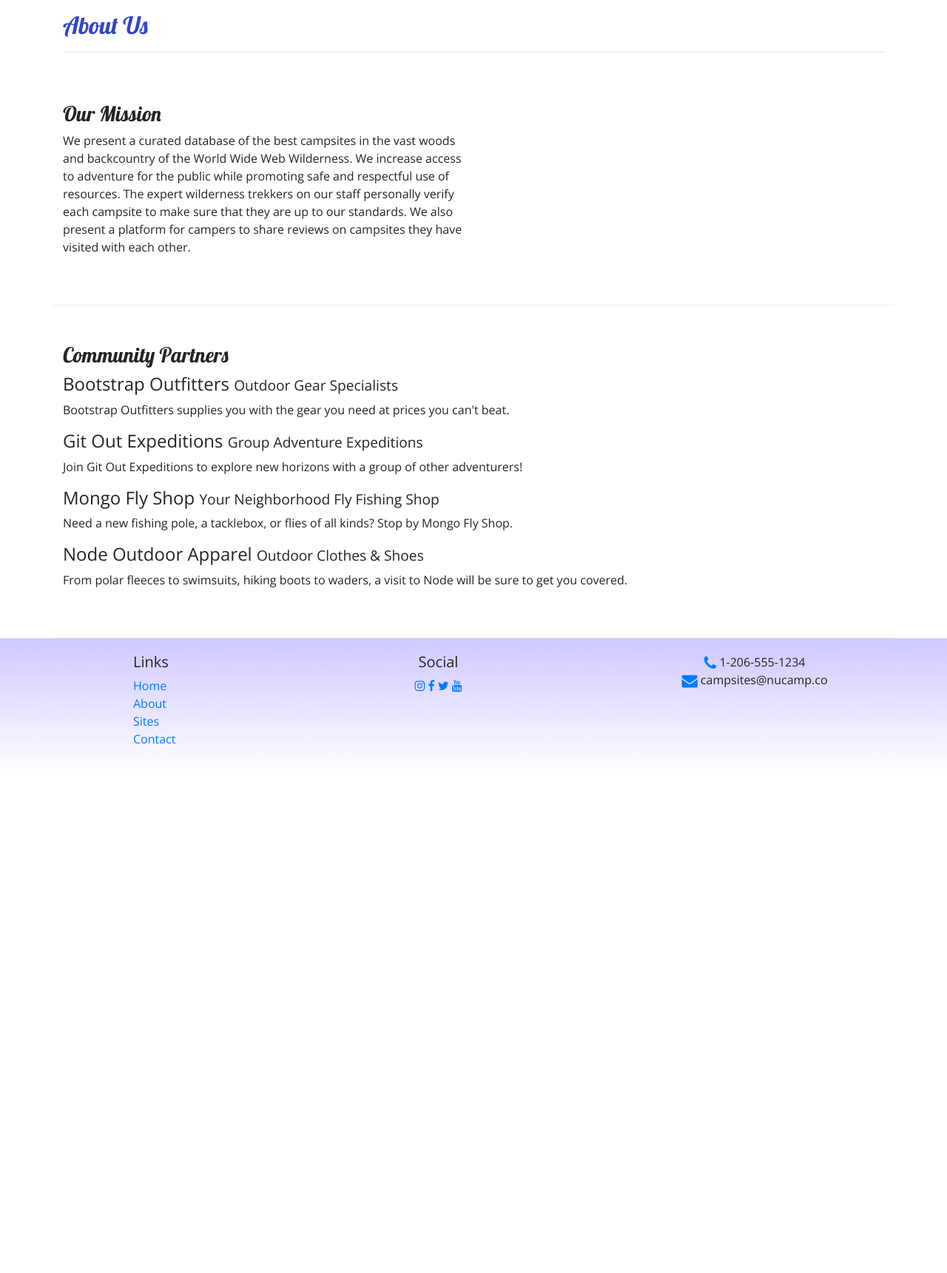
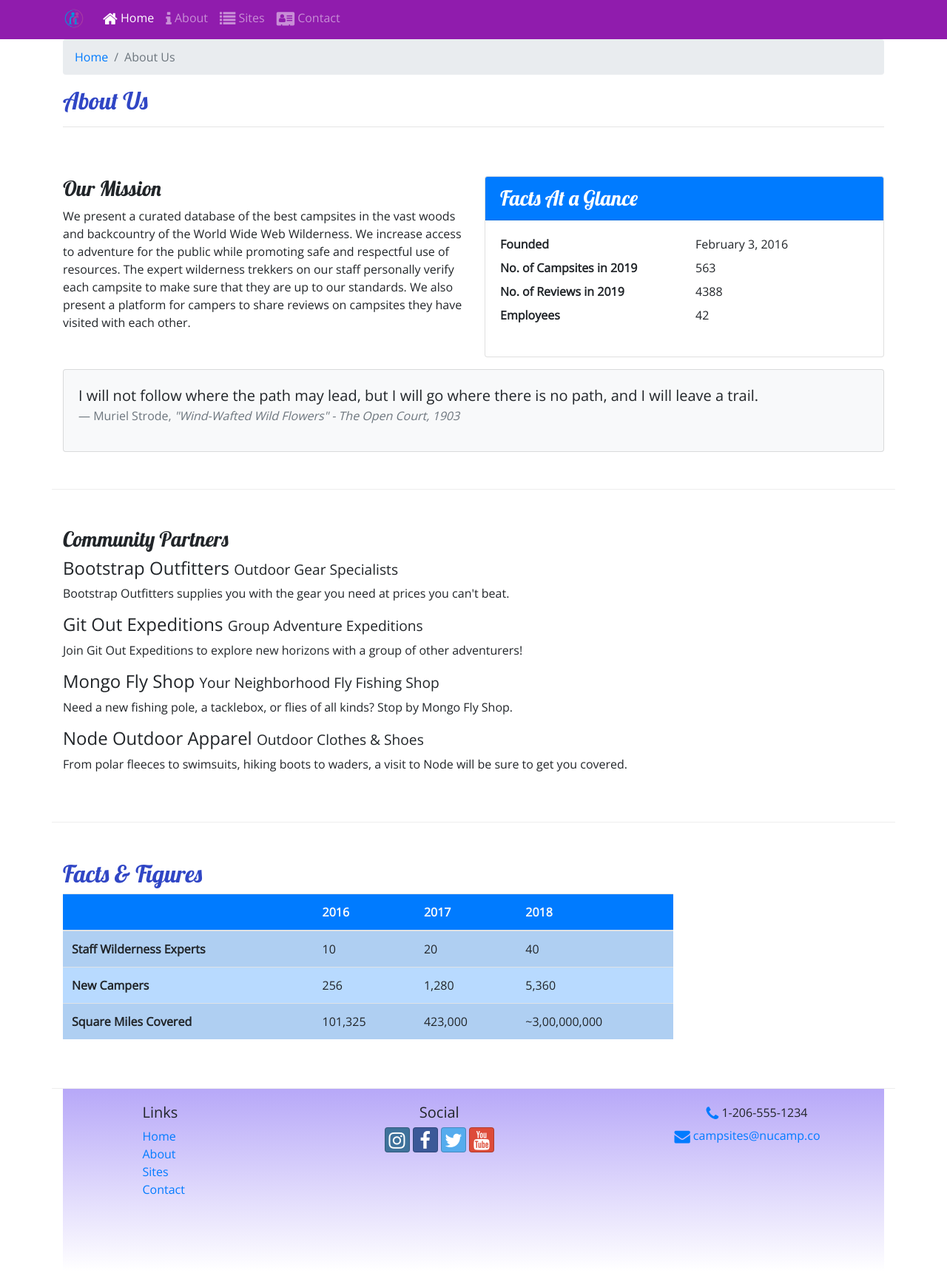
Before and after one commit to ajefferson12/NucampSite, a website: page aboutus.html in a window 1280 px wide. Shown: the part 267-1988 px from the top of the page at 74% size. Before the commit the page ends 1314 px from the top, so only its background shows below. Drawn offline with nearby package versions, Linux system fonts and the light colour scheme.

Commit message:
Images and Media

```diff
--- a/aboutus.html
+++ b/aboutus.html
@@ -22,6 +22,9 @@
 
     <header class="jumbotron jumbotron-fluid">
         <div class="container">
+            <div class="col-4 col-sm-3 col-md-2 align-self-center">
+                <a href="index.html"><img src="img/logo.png" class="img-fluid" /></a>
+            </div>
             <div class="row">
                 <div class="col">
                     <h1>NuCamp</h1>
@@ -33,22 +36,21 @@
 
     <nav class="navbar navbar-expand-sm navbar-dark sticky-top">
         <div class="container">
-            <button class="navbar-toggler ml-auto" type="button" data-toggle="collapse" data-target="#nucampNavbar">
+            <a class="navbar-brand" href="index.html"><img src="img/logo.png" height="30" width="30" /></a>
+            <button class="navbar-toggler" type="button" data-toggle="collapse" data-target="#nucampNavbar">
                 <span class="navbar-toggler-icon"></span>
             </button>
             <div class="collapse navbar-collapse" id="nucampNavbar">
                 <ul class="navbar-nav">
-                    <li class="nav-item active"><a class="nav-link" href="index.html">Home</a></li>
-                    <li class="nav-item"><a class="nav-link" href="aboutus.html">About</a></li>
-                    <li class="nav-item"><a class="nav-link" href="#">Sites</a></li>
-                    <li class="nav-item"><a class="nav-link" href="contactus.html">Contact</a></li>
+                    <li class="nav-item active"><a class="nav-link" href="index.html"><i class="fa fa-home fa-lg"></i> Home</a></li>
+                    <li class="nav-item"><a class="nav-link" href="aboutus.html"><i class="fa fa-info fa-lg"></i> About</a></li>
+                    <li class="nav-item"><a class="nav-link" href="#"><i class="fa fa-list fa-lg"></i> Sites</a></li>
+                    <li class="nav-item"><a class="nav-link" href="contactus.html"><i class="fa fa-address-card fa-lg"></i> Contact</a></li>
                 </ul>
             </div>
         </div>
     </nav>
 
-        <div>
-            <div>
     <div class="container">
         <div class="row">
             <div class="col">
@@ -60,23 +62,43 @@
                 <hr />
             </div>
         </div>
+
+        <div class="row row-content">
+            <div class="col-sm-6">
+                <h3>Our Mission</h3>
+                <p>We present a curated database of the best campsites in the vast woods and backcountry of the World Wide Web Wilderness. We increase access to adventure for the public while promoting safe and respectful use of resources. The expert wilderness trekkers on our staff personally verify each campsite to make sure that they are up to our standards. We also present a platform for campers to share reviews on campsites they have visited with  each other.</p>
+            </div>
+            <div class="col-sm-6">
+                <div class="card">
+                    <h3 class="card-header bg-primary text-white">Facts At a Glance</h3>
+                    <div class="card-body">
+                        <dl class="row">
+                            <dt class="col-6">Founded</dt>
+                            <dd class="col-6">February 3, 2016</dd>
+                            <dt class="col-6">No. of Campsites in 2019</dt>
+                            <dd class="col-6">563</dd>
+                            <dt class="col-6">No. of Reviews in 2019</dt>
+                            <dd class="col-6">4388</dd>
+                            <dt class="col-6">Employees</dt>
+                            <dd class="col-6">42</dd>
+                        </dl>
                     </div>
                 </div>
             </div>
 
-        <div>
-            <div class="container">
-                <div class="row row-content align-item-center">
-                    <div class="col-sm-6">
-                        <h3>Our Mission</h3>
-                        <p>We present a curated database of the best campsites in the vast woods and backcountry of the World Wide Web Wilderness. We increase access to adventure for the public while promoting safe and respectful use of resources. The expert wilderness trekkers on our staff personally verify each campsite to make sure that they are up to our standards. We also present a platform for campers to share reviews on campsites they have visited with each other.</p>
-                    </div>
+            <div class="col">
+                <div class="card card-body bg-light mt-3">
+                    <blockquote class="blockquote">
+                        <p class="mb-0">I will not follow where the path may lead, but I will go where there is no path, and I will leave a trail.</p>
+                        <footer class="blockquote-footer">Muriel Strode,
+                            <cite title="Source Title">"Wind-Wafted Wild Flowers" -
+                            The Open Court, 1903</cite>
+                        </footer>
+                    </blockquote>
                 </div>
             </div>
         </div>
 
-        <div>
-            <div class="container">
         <div class="row row-content align-item-center">
             <div class="col">
                 <h3>Community Partners</h3>
@@ -90,11 +112,46 @@
                 <p class="d-none d-sm-block">From polar fleeces to swimsuits, hiking boots to waders, a visit to Node will be sure to get you covered.</p>
             </div>
         </div>
+
+        <div class="row row-content">
+            <div class="col-sm-9">
+            	<h2>Facts &amp; Figures</h2>
+            	<div class="table-responsive">
+               	    <table class="table table-striped">
+	                <thead>
+	                    <tr class="bg-primary text-light">
+	                        <th></th>
+	                        <th>2016</th>
+	                        <th>2017</th>
+	                        <th>2018</th>
+	                    </tr>
+                    	</thead>
+	                <tbody class="table-primary">
+                            <tr>
+                                <th>Staff Wilderness Experts</th>
+                                <td>10</td>
+                                <td>20</td>
+                                <td>40</td>
+                            </tr>
+                            <tr>
+                                <th>New Campers</th>
+                                <td>256</td>
+                                <td>1,280</td>
+                                <td>5,360</td>
+                            </tr>
+                            <tr>
+                                <th>Square Miles Covered</th>
+                                <td>101,325</td>
+                                <td>423,000</td>
+                                <td>~3,00,000,000</td>
+                            </tr>
+                        </tbody>
+                    </table>
+                </div>
             </div>
        </div>
 
-
-        <footer>
+        <footer class="site-footer">
             <div class="container">
                 <div class="row">
                     <div class="col-4 col-sm-2 offset-1">
@@ -108,14 +165,14 @@
                     </div>
                     <div class="col-6 col-sm-5 text-center">
                         <h5>Social</h5>
-                        <a href="http://instagram.com/"><i class="fa fa-instagram"></i></a>
-                        <a href="http://facebook.com/"><i class="fa fa-facebook"></i></a>
-                        <a href="http://twitter.com/"><i class="fa fa-twitter"></i></a>
-                        <a href="http://youtube.com/"><i class="fa fa-youtube"></i></a>
+                        <a class="btn btn-social-icon btn-instagram" href="http://instagram.com/"><i class="fa fa-instagram"></i></a>
+                        <a class="btn btn-social-icon btn-facebook" href="http://facebook.com/"><i class="fa fa-facebook"></i></a>
+                        <a class="btn btn-social-icon btn-twitter" href="http://twitter.com/"><i class="fa fa-twitter"></i></a>
+                        <a class="btn btn-social-icon btn-google" href="http://youtube.com/"><i class="fa fa-youtube"></i></a>
                     </div>
                     <div class="col-sm-4 text-center">
-                        <i class="fa fa-phone fa-lg text-primary"></i> 1-206-555-1234<br />
-                        <i class="fa fa-envelope fa-lg text-primary"></i> campsites@nucamp.co
+                        <a role="button" class="btn btn-link" href="tel:+12065551234"></a><i class="fa fa-phone fa-lg text-primary"></i> 1-206-555-1234<br />
+                        <a role="button" class="btn btn-link" href="mailto:campsites@nucamp.co"><i class="fa fa-envelope fa-lg text-primary"></i> campsites@nucamp.co
                     </div>
                 </div>
             </div>
--- a/css/styles.css
+++ b/css/styles.css
@@ -14,9 +14,9 @@ header h2 {
     color: #CEC8FF;
 }
 
-footer {
-    background-image: linear-gradient(#CEC8FF, white);
-    padding: 20px 0;
+.site-footer{
+    background-image: linear-gradient(#b7a8f8, white);
+    padding: 20px 0px;
 }
 
 .jumbotron {
```
Also changed, not shown: contactus.html (+10 -6 lines), index.html (+15 -8 lines), img/bootstrap-thumb.png (added), img/breadcrumb-trail-thumb.jpg (added), img/breadcrumb-trail.jpg (added), img/chrome-river-thumb.jpg (added), img/chrome-river.jpg (added), img/logo.png (added), img/react-lake-thumb.jpg (added), img/react-lake.jpg (added), 1 other file. Lines whose indentation alone changed are shown as unchanged.
